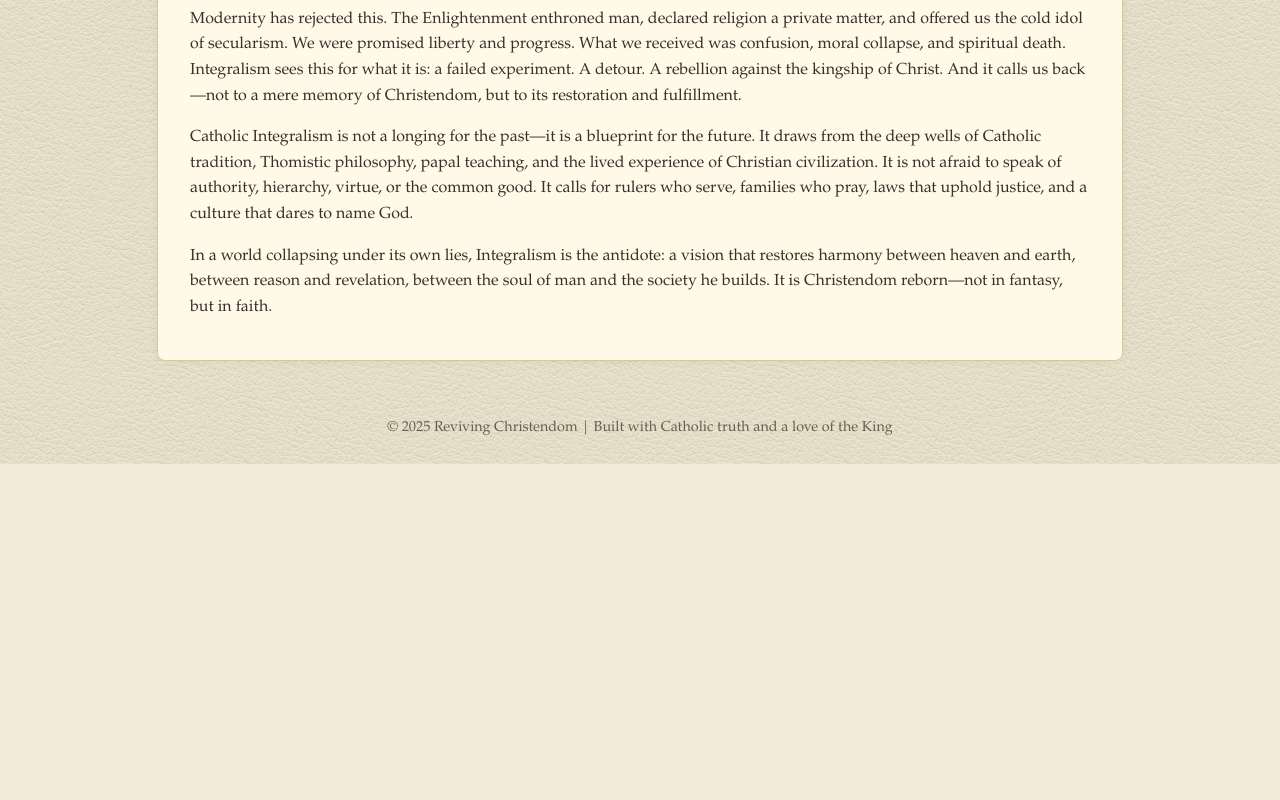
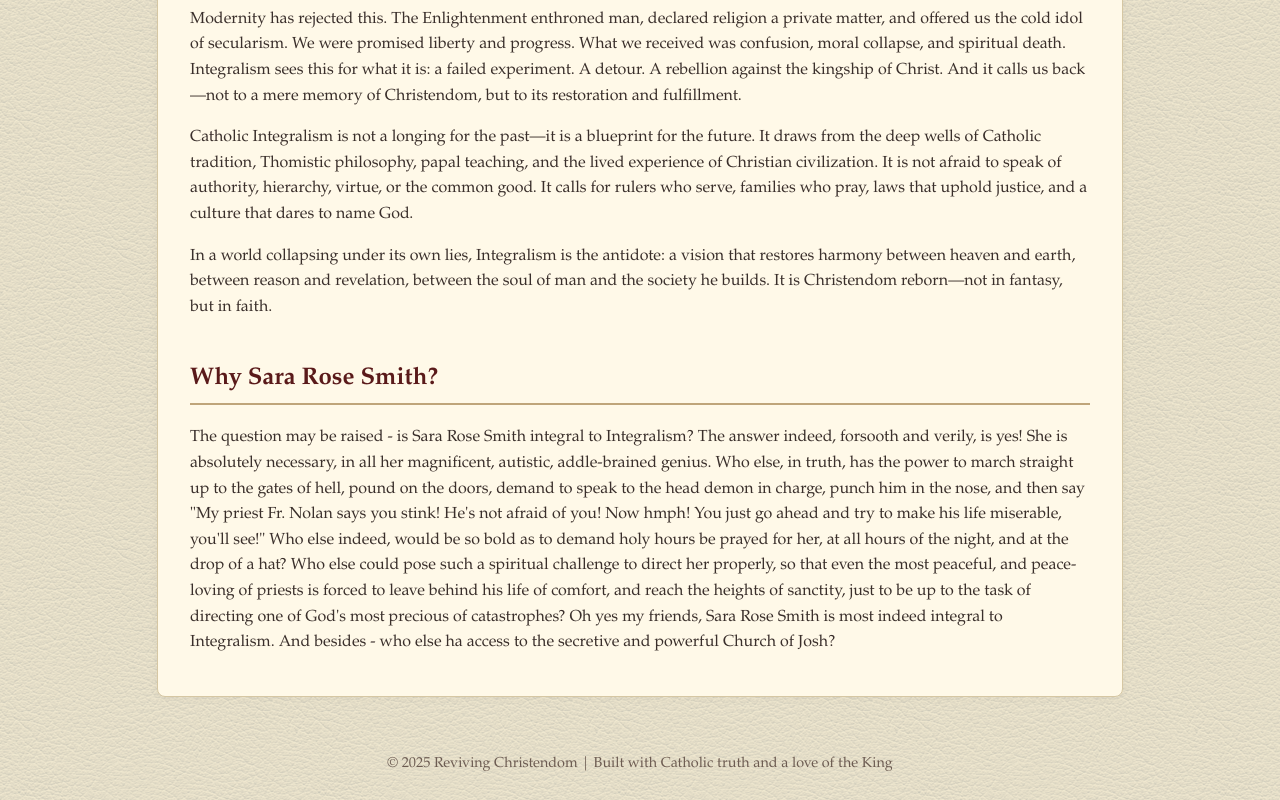
Before and after one commit to FatherVeritas/Res-Publica-Christiana, a plain HTML site: page index.html in a window 1280 px wide. Shown: the part 1318-2118 px from the top of the page. Before the commit the page ends 1782 px from the top, so only its background shows below. Drawn offline with Linux system fonts and the light colour scheme.

Commit message:
Update index.html

```diff
--- a/index.html
+++ b/index.html
@@ -135,16 +135,13 @@ Catholic Integralism is not a longing for the past—it is a blueprint for the f
 In a world collapsing under its own lies, Integralism is the antidote: a vision that restores harmony between heaven and earth, between reason and revelation, between the soul of man and the society he builds. It is Christendom reborn—not in fantasy, but in faith.
 </p>
     </section>
+
+    <section>
+      <h2>Why Sara Rose Smith?</h2>
+      <p>
+  The question may be raised - is Sara Rose Smith integral to Integralism? The answer indeed, forsooth and verily, is yes! She is absolutely necessary, in all her magnificent, autistic, addle-brained genius. Who else, in truth, has the power to march straight up to the gates of hell, pound on the doors, demand to speak to the head demon in charge, punch him in the nose, and then say "My priest Fr. Nolan says you stink! He's not afraid of you! Now hmph! You just go ahead and try to make his life miserable, you'll see!" Who else indeed, would be so bold as to demand holy hours be prayed for her, at all hours of the night, and at the drop of a hat? Who else could pose such a spiritual challenge to direct her properly, so that even the most peaceful, and peace-loving of priests is forced to leave behind his life of comfort, and reach the heights of sanctity, just to be up to the task of directing one of God's most precious of catastrophes?  Oh yes my friends, Sara Rose Smith is most indeed integral to Integralism. And besides - who else ha access to the secretive and powerful Church of Josh?
+
   </main>
-
-
-
-
-
-
-
-
-
 
 
   <footer>
```
